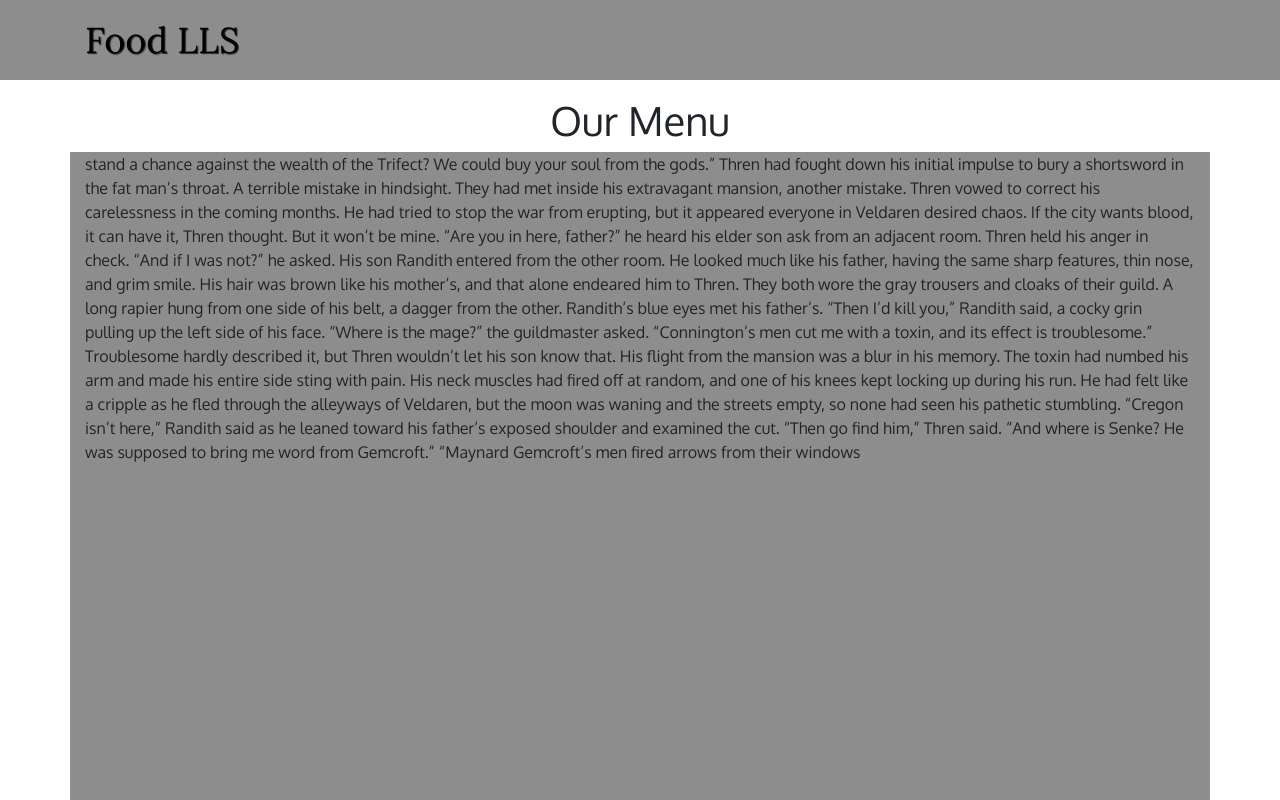
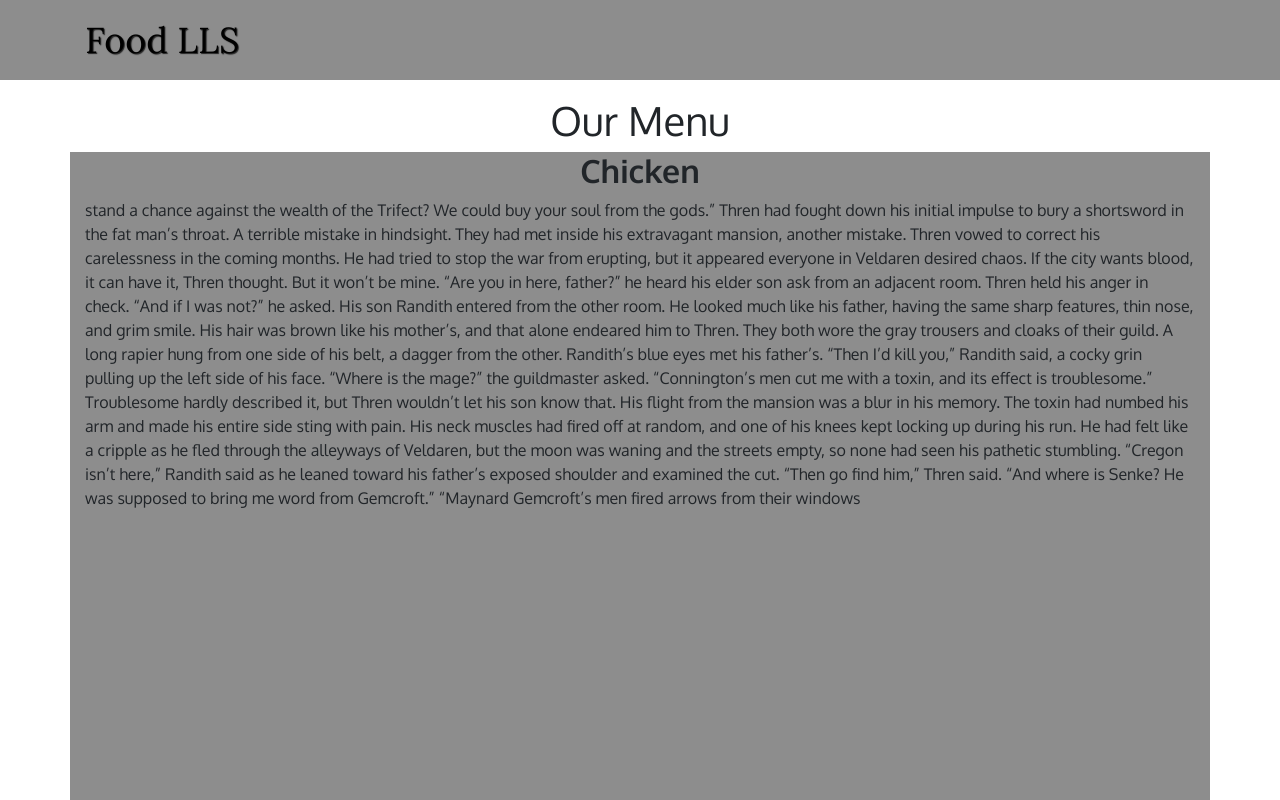
Before and after one commit to unsavage/module3-solution, a plain HTML site: page index.html in a window 1280 px wide. Shown: the top 800 px of the page. Drawn offline with nearby package versions, Linux system fonts and the light colour scheme.

Commit message:
final final

```diff
--- a/css/styles.css
+++ b/css/styles.css
@@ -39,3 +39,8 @@ body {
 ul li a {
   text-align: center;
 }
+
+.textarea h2{
+	text-align: center;
+	font-weight: bold;
+}
--- a/index.html
+++ b/index.html
@@ -50,7 +50,9 @@
           <div class="text-center col-md-12">
             <h1>Our Menu</h1>
           </div>
-          <div class="textarea col-md-12">stand a chance against the wealth of the Trifect? We could buy your soul from the gods.” Thren had fought down
+          <div class="textarea col-md-12">
+            <h2>Chicken</h2>
+            stand a chance against the wealth of the Trifect? We could buy your soul from the gods.” Thren had fought down
             his initial impulse to bury a shortsword in the fat man’s throat. A terrible mistake in hindsight. They had met
             inside his extravagant mansion, another mistake. Thren vowed to correct his carelessness in the coming months.
             He had tried to stop the war from erupting, but it appeared everyone in Veldaren desired chaos. If the city wants
```
